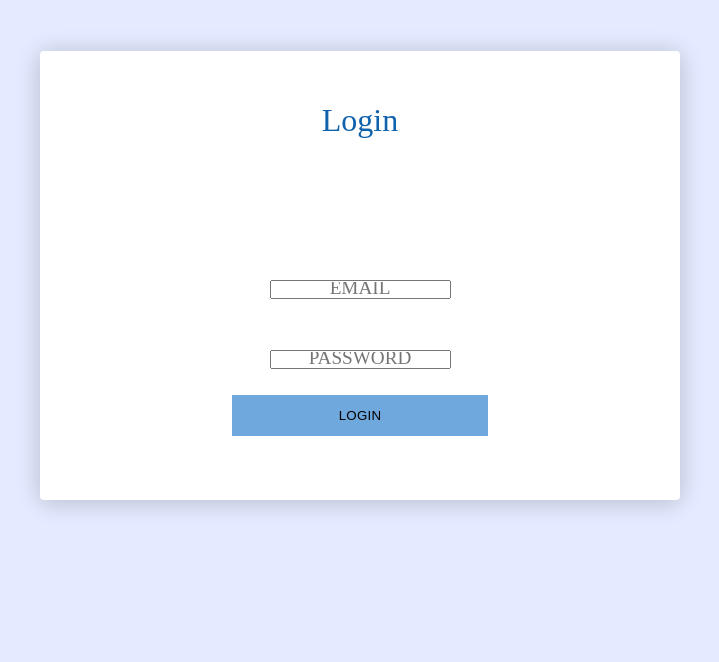
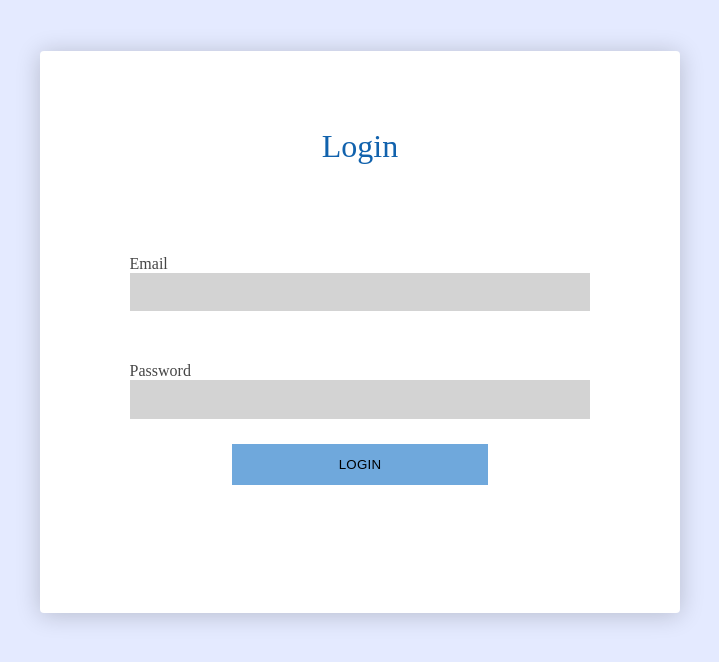
Before and after one commit to ZsomborHajzer/Project-DAM, a PHP site: page /logInPage.html in a window 1280 px wide. Shown: the top 662 px of the page, without its empty margins (280-999 px from the left). Run offline with PHP 8.4, Linux system fonts and the light colour scheme.

Commit message:
minor styling changes to look like figma after feedback and resizing

```diff
--- a/logInPage.html
+++ b/logInPage.html
@@ -13,11 +13,13 @@
             <h1>Login</h1>
             <div class="content">
                 <div class="inputField">
-                    <input type="email" placeholder="Email" >
+                    <label for="inputField1">Email</label>
+                    <input id="inputField1" type="email"  >
                 </div>
                 <div class="inputField">
+                    <label for="inputField2">Password</label>
 
-                    <input type="password" placeholder="Password" >
+                    <input id="inputField2" type="password"  >
                 </div>
                 <div class="action">
                     <button>Login</button>
--- a/styles.css
+++ b/styles.css
@@ -14,27 +14,24 @@ body{
     flex-direction: column;
     border-radius: 4px;
     box-shadow: 0 2px 25px rgba(0, 0, 0, 0.2);
+    padding-bottom: 5vw;
 }
 .loginForm h1 {
     text-align: center;
-    padding: 4vw;
+    padding-top: 6vw;
     font-weight: 400;
     color: #1162AD;
 }
 .loginForm .content {
     padding: 5vw;
-    text-align: center;
+
 }
 .loginForm .inputField {
     padding: 2vw 2vw;
 }
-.loginForm .inputField input::placeholder {
-    text-transform: uppercase;
-    font-family: serif;
-    font-style: normal;
+.loginForm .inputField label {
+    color: #464646;
     font-weight: 400;
-    font-size: 1.5vw;
-    text-align: center;
 }
 .loginForm .action {
     display: flex;
@@ -60,3 +57,16 @@ body{
 .loginForm .action button:hover {
     background: #4893d7;
 }
+#inputField1{
+    background: lightgray;
+    border: none;
+    height: 3vw;
+    width: 100%;
+}
+#inputField2{
+    background: lightgray;
+    border: none;
+    height: 3vw;
+    width: 100%;
+
+}
```
